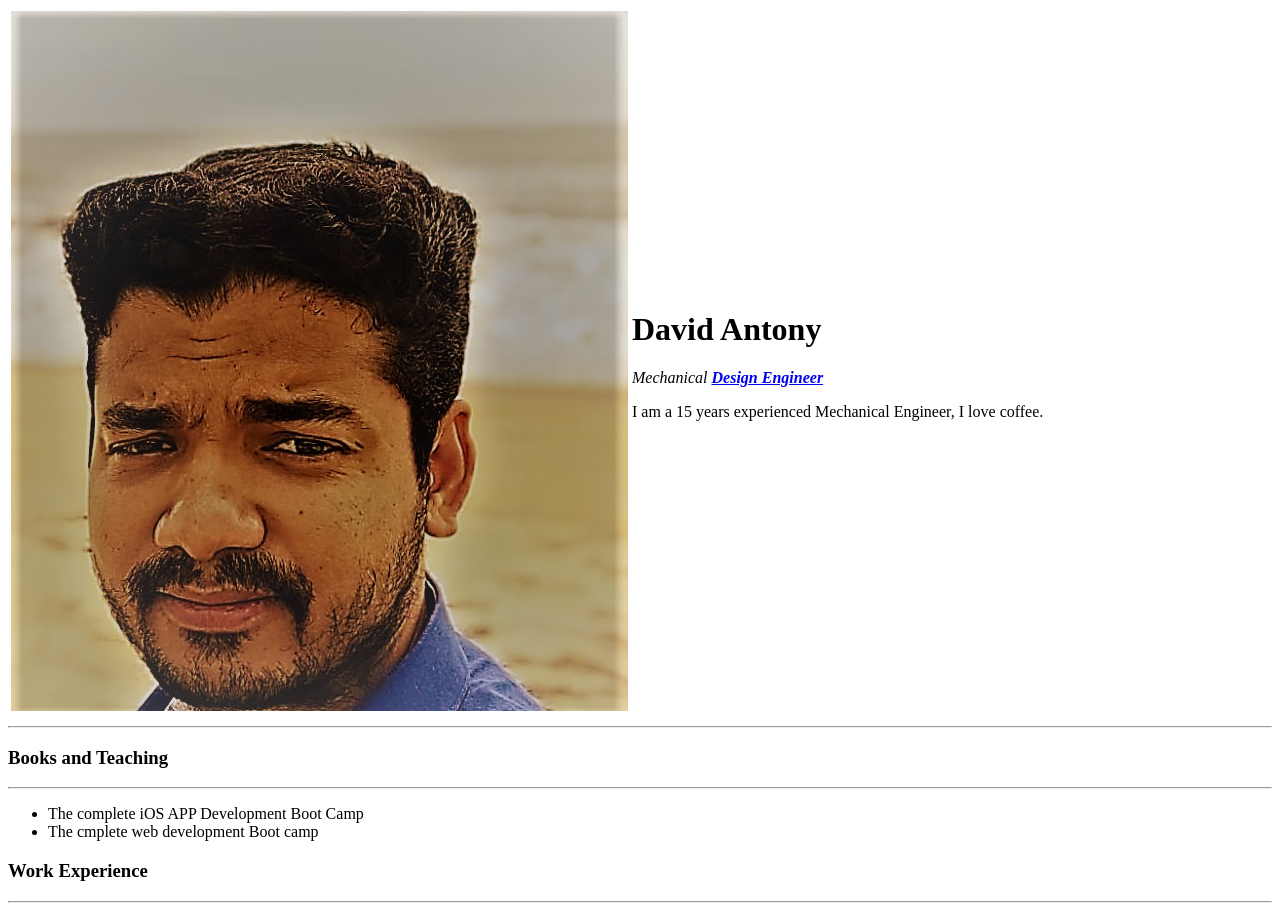
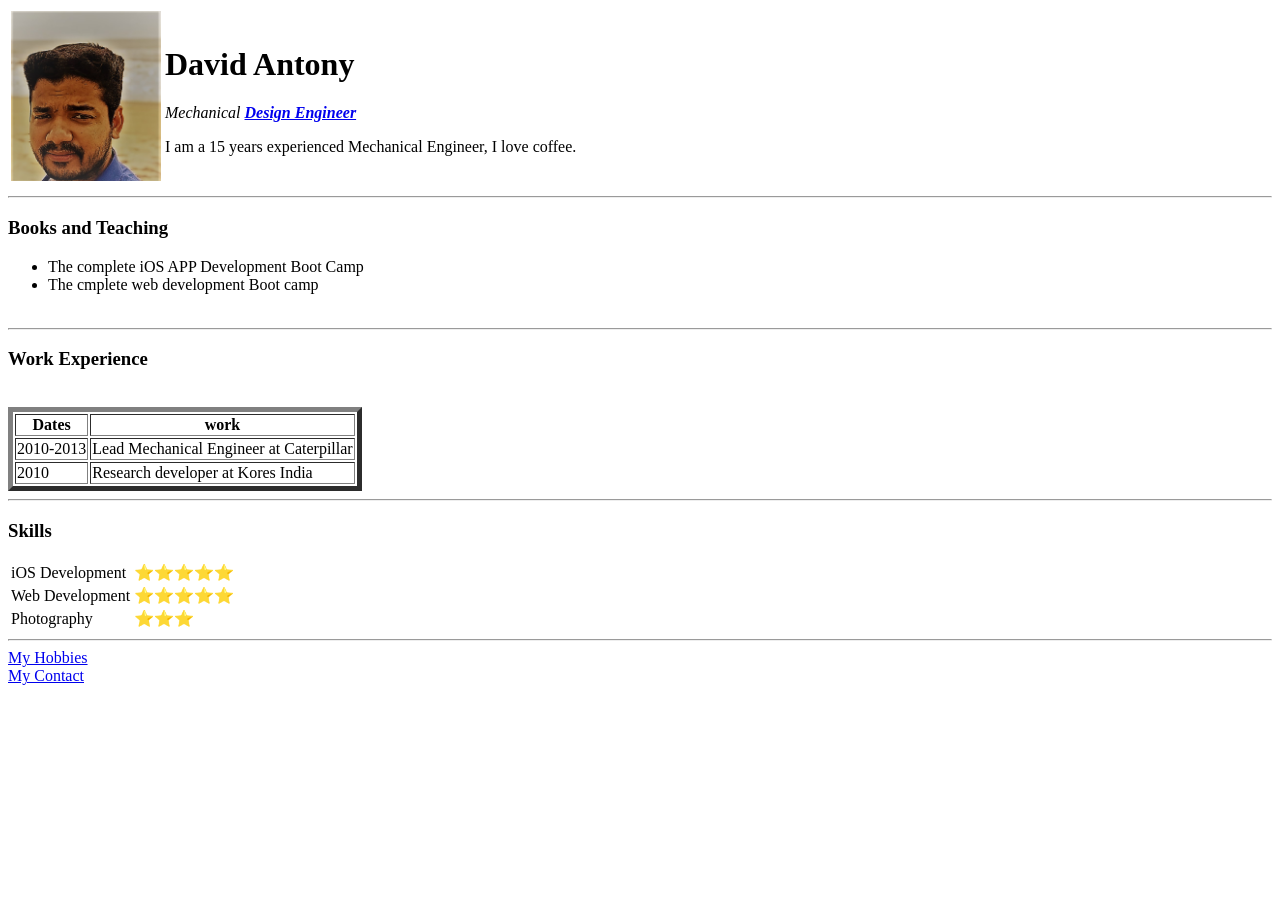
Before and after one commit to daviddmc123/cv, a plain HTML site: page index.html in a window 1280 px wide. Shown: the top 906 px of the page. After the commit the page ends 800 px from the top, so only its background shows below. Drawn offline with Linux system fonts and the light colour scheme.

Commit message:
Add files via upload

```diff
--- a/index.html
+++ b/index.html
@@ -4,6 +4,14 @@
 <head>
   <meta charset="utf-8">
   <title>David's Personal Site</title>
+  <link rel="stylesheet" href="css/style.css">
+
+<style>
+  img{
+    width: 150px;
+  }
+
+</style>
 </head>
 
 <body>
@@ -20,13 +28,13 @@
   </table>
   <hr>
   <h3>Books and Teaching</h3>
-  <hr>
   <ul>
     <li>The complete iOS APP Development Boot Camp</li>
-    <li>The cmplete web development Boot camp</li>
+    <li>The cmplete web development Boot camp</li><br>
+
   </ul>
+  <hr>
   <h3>Work Experience</h3>
-  <hr>
   <table border="5">
     <tr>
       <th>Dates</th>
@@ -39,11 +47,11 @@
 
     <tr>
       <td>2010</td>
-      <td>Research developer at Kores India</td>
+      <td>Research developer at Kores India</td><br>
 
     </tr>
   </table>
-
+  <hr>
   <h3>Skills</h3>
 
   <table>
```
Also changed, not shown: contact.html (+1 -0 lines), hobbies.html (+11 -0 lines).
